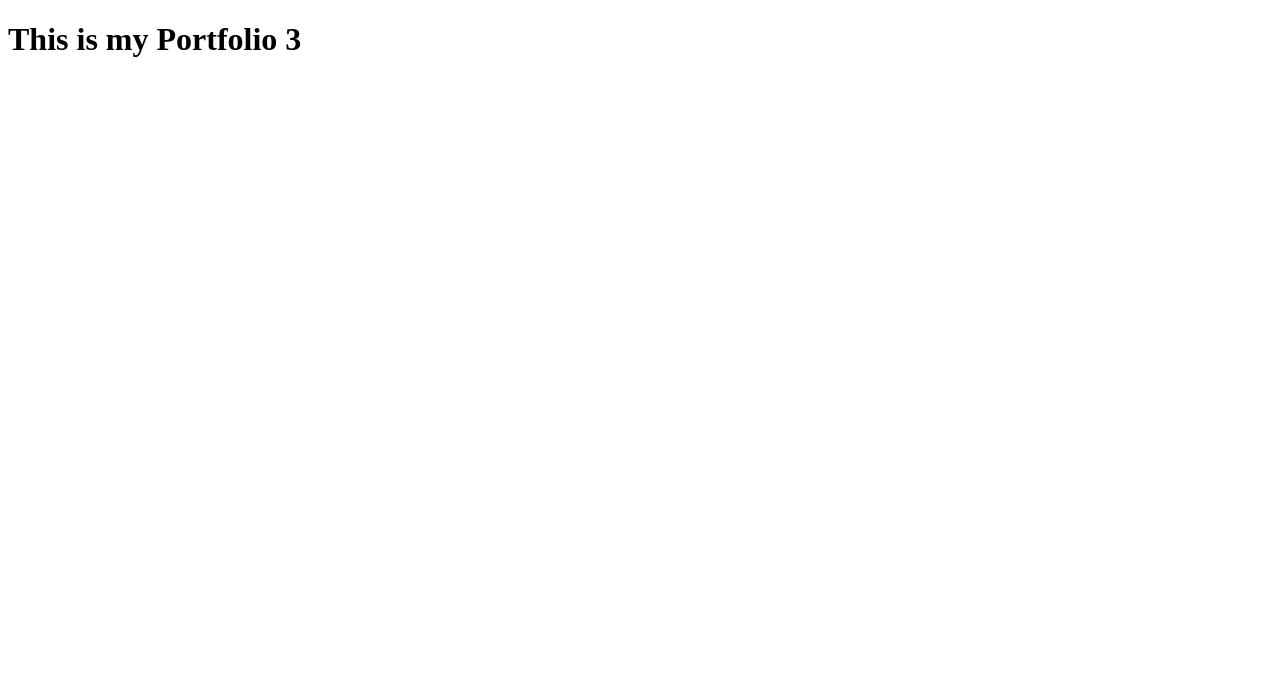
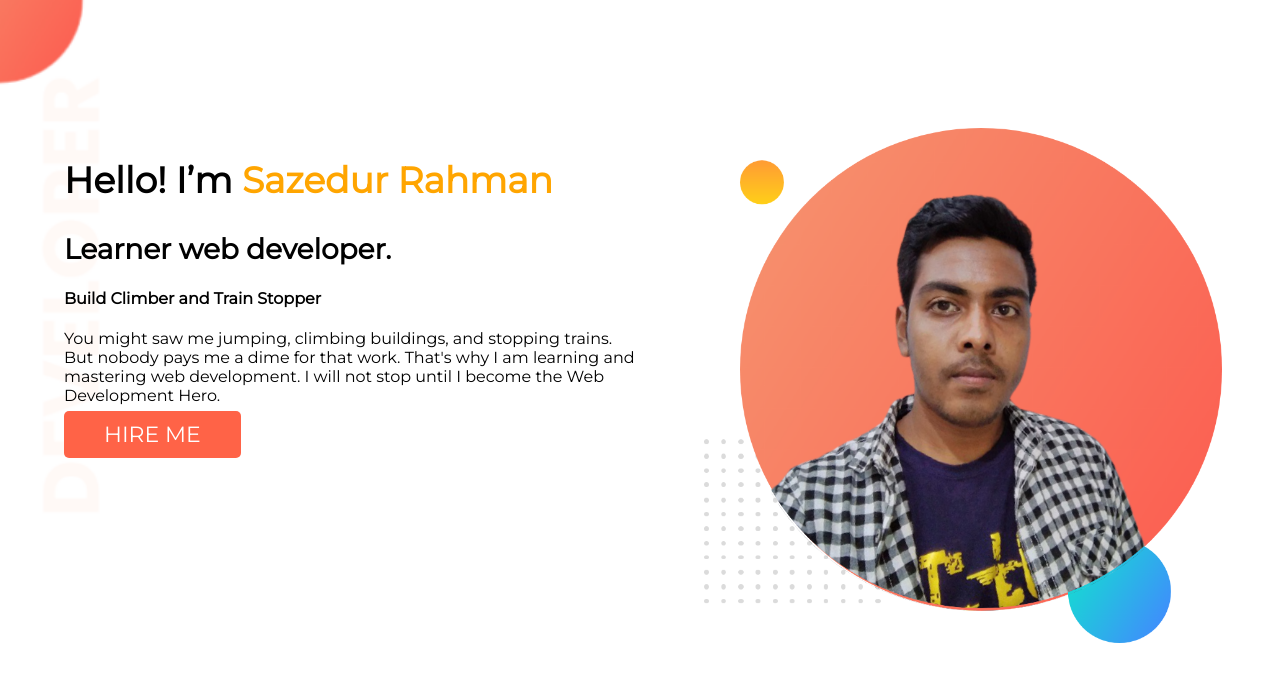
Before and after one commit to Sazedur11/my-portfolio-3, a plain HTML site: page index.html in a window 1280 px wide. Drawn offline with Linux system fonts and the light colour scheme.

Commit message:
header-section

```diff
--- a/index.html
+++ b/index.html
@@ -1,14 +1,36 @@
 <!DOCTYPE html>
 <html lang="en">
+
 <head>
     <meta charset="UTF-8">
     <meta http-equiv="X-UA-Compatible" content="IE=edge">
     <meta name="viewport" content="width=device-width, initial-scale=1.0">
     <title>My Portfolio 3</title>
+    <link rel="preconnect" href="https://fonts.googleapis.com">
+    <link rel="preconnect" href="https://fonts.gstatic.com" crossorigin>
+    <link href="https://fonts.googleapis.com/css2?family=Montserrat&display=swap" rel="stylesheet">
     <link rel="stylesheet" href="style.css">
-    <link rel="icon" href="icon.png">
+    <link rel="icon" href="images/icon.png">
 </head>
+
 <body>
-    <h1>This is my Portfolio 3</h1>
+    <section>
+        <div class="half-header">
+            <h1>Hello! I’m <span class="name">Sazedur Rahman</span></h1>
+            <h2>Learner web developer.</h2>
+            <h4>Build Climber and Train Stopper</h4>
+            <p>You might saw me jumping, climbing buildings, and stopping trains. But nobody pays me a dime for that
+                work. That's why I am learning and mastering web development. I will not stop until I become the Web
+                Development Hero.
+            </p>
+            <a class="btn" href="https://www.w3schools.com/" target="_blank">HIRE me</a>
+
+        </div>
+        <div class="half-header">
+            <img src="images/sazedur.png" alt="">
+        </div>
+    </section>
+
 </body>
+
 </html>
--- a/style.css
+++ b/style.css
@@ -0,0 +1,38 @@
+body{
+    font-family: 'Montserrat', sans-serif;
+    margin: 0;
+    padding: 0;
+}
+section{
+    display: flex;
+    background-image: url(images/top-banner.png);
+    background-repeat: no-repeat;
+    background-size: cover;
+    padding-top: 10%;
+}
+.half-header{
+    width: 50%;
+    padding-left: 5%;
+}
+.half-header img{
+    width: 90%;
+}
+h1{
+    font-size: 36px;
+}
+h2{
+    font-size: 28px;
+}
+.name{
+    color: orange;
+}
+.btn{
+    text-decoration: none;
+   background-color: tomato;
+    color: white;
+    text-transform: uppercase;
+    font-size: 22px;
+    font-weight: 500;
+    padding: 10px 40px;
+    border-radius: 5px;
+}
```
Also changed, not shown: images/dream-bg.png (added), images/exp-bg.png (added), images/icon.png (renamed from icon.png), images/sazedur-1.png (added), images/sazedur.png (added), images/top-banner.png (added).
